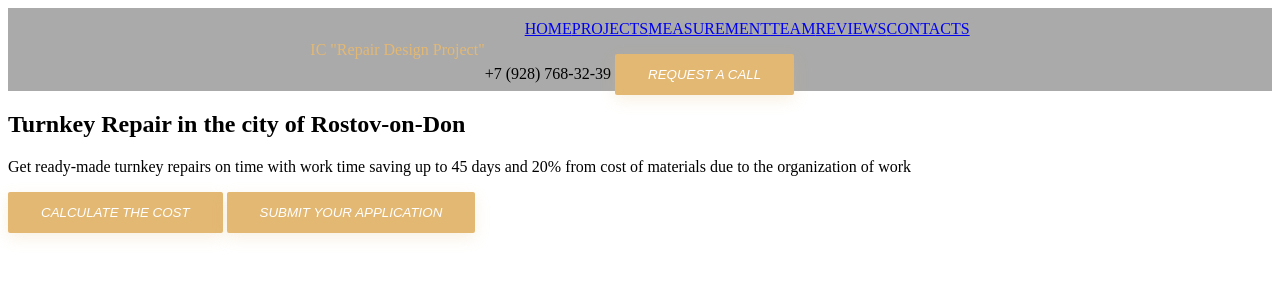
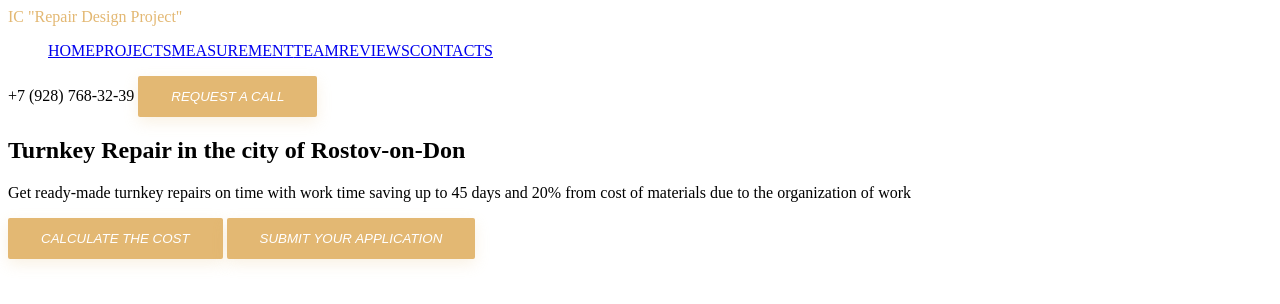
Before and after one commit to Katri-sha/skill, a plain HTML site: page index.html in a window 1280 px wide. Drawn offline with Linux system fonts and the light colour scheme.

Commit message:
Update styles.css

```diff
--- a/styles/styles.css
+++ b/styles/styles.css
@@ -5,7 +5,7 @@
   max-width:1440px;
   margin:0 auto;
 }
-.header{
+.container header{
   background-color:#aaa;
   display:flex;
   justify-content:space-between;
```
